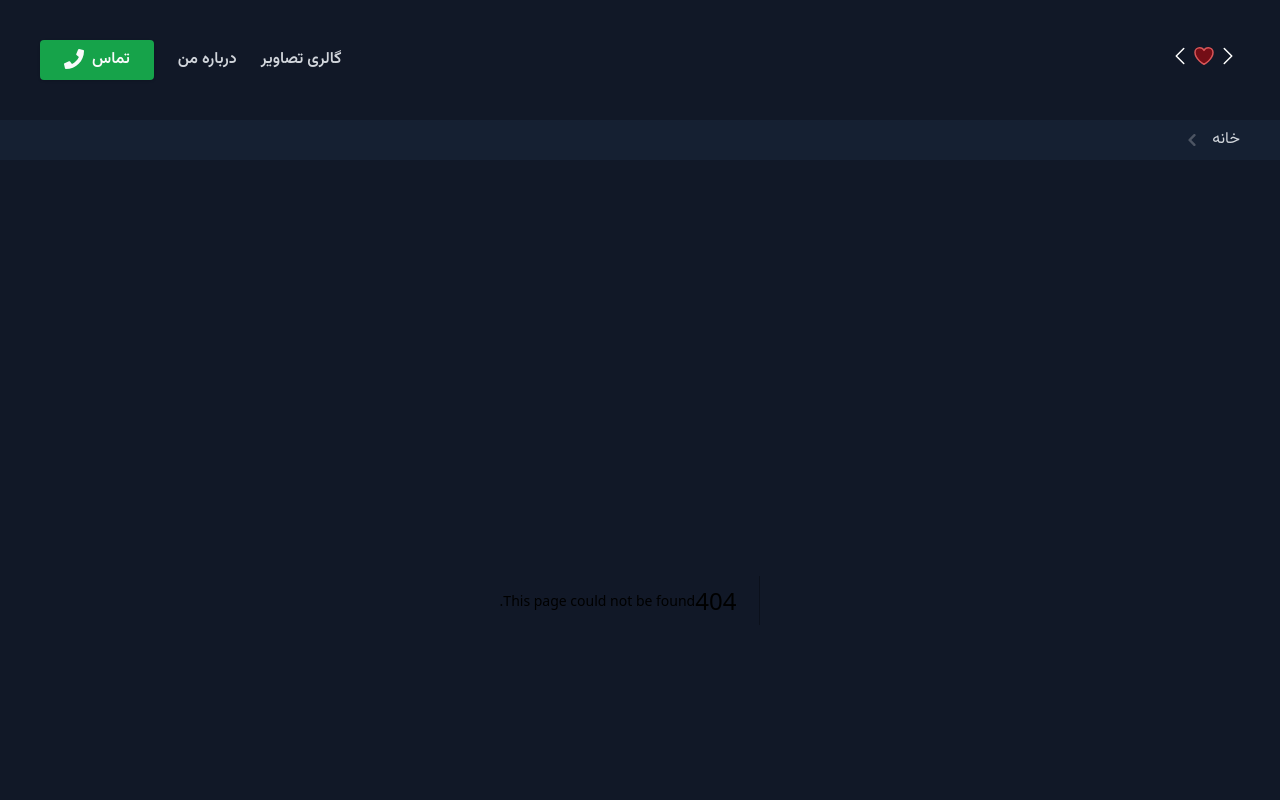
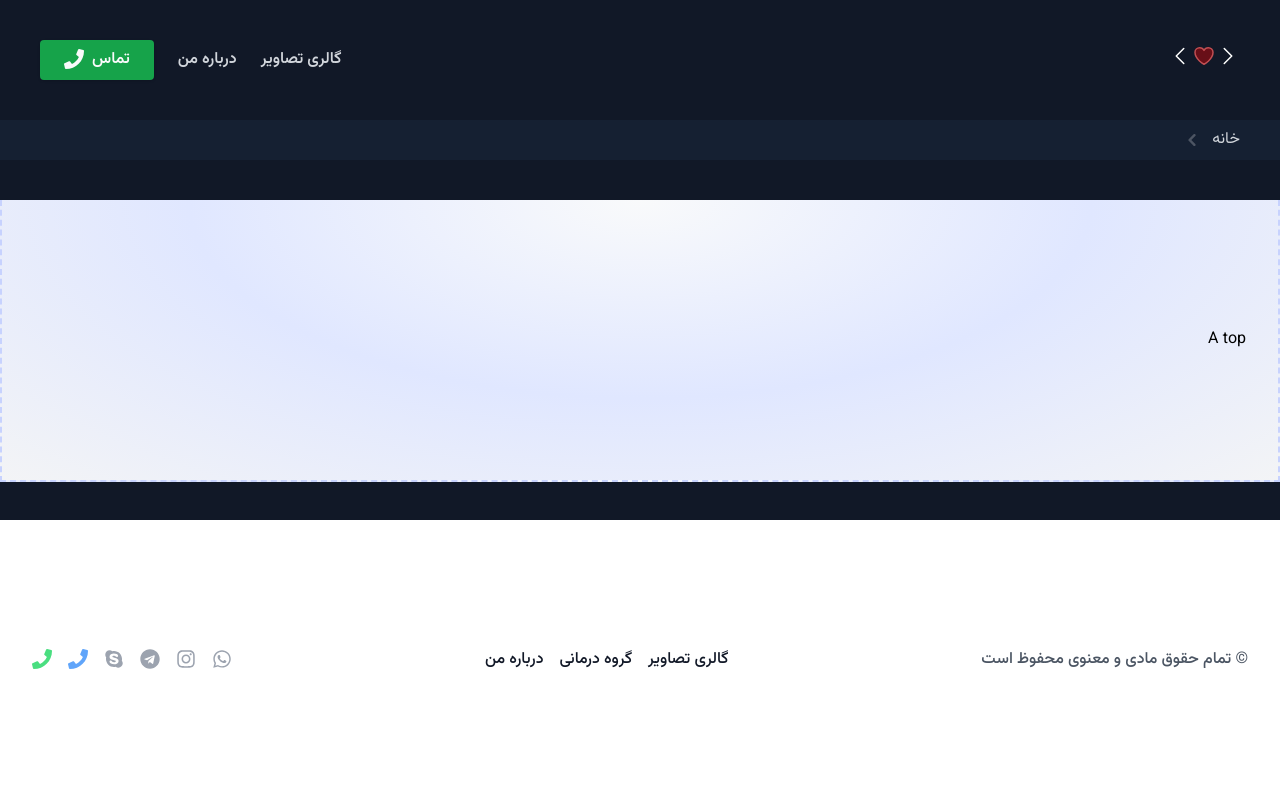
Before and after one commit to kave-me/asalkhadem-com, a Next.js app: page /contact in a window 1280 px wide. Before the commit this address had no page. Shown: the top 800 px of the page. Built offline with nearby package versions, Linux system fonts and the light colour scheme.

Commit message:
fix video in about page

```diff
--- a/src/app/about/page.tsx
+++ b/src/app/about/page.tsx
@@ -5,29 +5,24 @@ export default function About() {
 		<main id="page-content" className="flex flex-auto flex-col max-w-full">
 			<div className="bg-gray-900">
 				<div className="space-y-8 container xl:max-w-7xl mx-auto px-4 py-16 lg:px-8 lg:pb-32 lg:pt-12  border-x-2 border-dashed border-gray-800 bg-[radial-gradient(ellipse_at_center,_var(--tw-gradient-stops))] from-gray-800 to-gray-900">
-						<h2 className="text-3xl md:text-4xl font-extrabold mb-6 text-gray-100  ">
-							سلام! من <span className="text-indigo-600">عسل خادم</span> هستم
-						</h2>
-						<h3 className="text-lg md:text-xl md:leading-relaxed font-medium lg:w-1/2 text-gray-200">
-							خب حالا بیاید کمی  بیشتر با هم آشنا بشیم 🥰
-						</h3>
-
-
-					<div className="flex flex-col sm:flex-row sm:items-center sm:justify-center gap-4 mt-8">
+					<h2 className="text-3xl md:text-4xl font-extrabold mb-6 text-gray-100  ">
+						سلام! من <span className="text-indigo-600">عسل خادم</span> هستم
+					</h2>
+					<h3 className="text-base md:leading-relaxed font-medium text-gray-200">
+						خب حالا بیاید تو این ویدیو کمی بیشتر با هم آشنا بشیم 🥰
+					</h3>
+					<div className="py-8 mx-auto flex justify-center">
 						<VideoAboutMe/>
 					</div>
-					<p className="text-gray-200 text-sm mt-4 max-w-prose bg-gray-800 p-8 rounded shadow mx-auto leading-relaxed  ">
-						 دکترای تخصصی روانشناسی سلامت، روانشناس و روان درمانگر
+					<p className="text-gray-200 text-sm mt-4 max-w-prose bg-gray-800 p-8 rounded shadow mx-auto leading-relaxed ">دکترای تخصصی روانشناسی سلامت، روانشناس و روان درمانگر
 						و روان درمانی فردی و گروهی اگزیستانسیال
 						<br/>
 						اینجا هستم برای کمک به شما. برای اینکه بتوانید در مواجهه با انتخابات
 						مهم و تصمیمات زندگی خود، تحمل اضطراب و استرس کنار بیاید و با شرایط
 						پیچیده و آشفته زندگی، به خوبی سازگار بشید.
 					</p>
-
 				</div>
 				<AboutMeSection/>
-
 			</div>
 		</main>
 	);
--- /dev/null
+++ b/src/app/components/ContactMe/index.tsx
@@ -0,0 +1,10 @@
+export function ContactMeSection() {
+	return (
+		<div className="bg-gray-100">
+			<div
+				className="container xl:max-w-7xl mx-auto px-4 py-16 lg:px-8 lg:py-32 space-y-10 bg-[radial-gradient(ellipse_at_top,_var(--tw-gradient-stops))] from-gray-50 via-indigo-100 to-gray-100 border-x-2 border-dashed border-indigo-200 border-b-2">
+	A top
+			</div>
+		</div>
+	);
+}
--- a/src/app/components/JoinCommunity/index.tsx
+++ b/src/app/components/JoinCommunity/index.tsx
@@ -3,61 +3,38 @@ import React from "react";
 export function JoinCommunity() {
 	return (<div className="bg-white py-16 border-y-2 border-dashed border-indigo-100">
 		<div className="text-center">
-			<p className="text-sm  font-bold  mb-10 text-blue-700 opacity-80 ">
-				اگزیستانسیالیسم
-			</p>
+			<p className="text-sm  font-bold  mb-10 text-blue-700 opacity-80 ">اگزیستانسیالیسم</p>
 		</div>
 		<div className="container rounded   mx-auto max-w-max ">
 			<div className="text-center">
-
 				<h3 className="text-3xl md:text-4xl font-extrabold mb-6">
 					«وجود» و «ماهیت» چی هستند؟
 				</h3>
 				<p className="text-base  md:leading-relaxed font-medium text-gray-600 lg:w-2/3 mx-auto pb-16">
-
-            <span>
-
-            انسان ابتدا وجود دارد و سپس خود را
-            می‌سازد.
-            </span>
+					<span>انسان ابتدا وجود دارد و سپس خود رامی‌سازد.</span>
 					<br/>
-					<span>
-
-            انسان ابتدا چیزی نیست و بعد از آن چیزی می‌شود.
-</span>
+					<span>انسان ابتدا چیزی نیست و بعد از آن چیزی می‌شود.</span>
 					<br/>
-					<span>
-
-            انسان ابتدا
-            وجود دارد و سپس ماهیت می‌یابد.
-            </span>
+					<span>انسان ابتداوجود دارد و سپس ماهیت می‌یابد.</span>
 					<br/>
-					<span>
-            وجود انسان بر ماهیت او تقدم دارد.
-              </span>
+					<span>وجود انسان بر ماهیت او تقدم دارد.</span>
 					<br/>
-					<span>
-            انسان ابتدا وجود دارد و سپس خود را می‌سازد.
-</span>
-
-
+					<span>انسان ابتدا وجود دارد و سپس خود را می‌سازد.</span>
 				</p>
 				<svg
 					stroke="currentColor"
 					fill="none"
 					viewBox="0 0 24 24"
 					xmlns="http://www.w3.org/2000/svg"
-					className="text-indigo-500 mb-1 hi-outline hi-annotation inline-block w-24 h-24"
-				>
+					className="text-indigo-500 mb-1 hi-outline hi-annotation inline-block w-24 h-24">
 					<path
 						strokeLinecap="round"
 						strokeLinejoin="round"
 						strokeWidth="2"
-						d="M7 8h10M7 12h4m1 8l-4-4H5a2 2 0 01-2-2V6a2 2 0 012-2h14a2 2 0 012 2v8a2 2 0 01-2 2h-3l-4 4z"
-					></path>
+						d="M7 8h10M7 12h4m1 8l-4-4H5a2 2 0 01-2-2V6a2 2 0 012-2h14a2 2 0 012 2v8a2 2 0 01-2 2h-3l-4 4z"></path>
 				</svg>
 				<p
-					className=" text-base pt-4 md:text-base md:leading-relaxed font-black text-gray-600 lg:w-2/3 mx-auto text-indigo-700">
+					className=" text-base pt-4 md:text-base md:leading-relaxed font-black lg:w-2/3 mx-auto text-indigo-700">
 					انسان چیزی نیست جز همان که خود از خویش ساخته است و نخستین اصل، اصالت وجود است.
 				</p>
 			</div>
--- a/src/app/components/OfferCTA/HavingDoubt.tsx
+++ b/src/app/components/OfferCTA/HavingDoubt.tsx
@@ -16,7 +16,6 @@ interface iClaim {
 	description: string,
 	icon: React.ReactNode
 }
-
 
 const claims: iClaim[] = [
 	{
@@ -71,13 +70,15 @@ export const HavingDoubt = () => {
 		<section className="bg-white dark:bg-gray-900">
 			<div className="py-8 px-4 mx-auto max-w-screen-xl sm:py-16 lg:px-6">
 				<div className="max-w-screen-md mb-8 lg:mb-16">
-					<h3 className="mb-4 text-4xl tracking-tight font-extrabold text-gray-900 dark:text-white">اطمینان ندارم که این روش مناسب من هست یا نه 😕</h3>
-					<p className="text-gray-500 sm:text-xl dark:text-gray-400">این روش مناسب شماست اگر طحقق این موارد براتون با ارزش و با اهمیت هست، البته همیشه می‌تونی با من تماس بگیری. 🤙
+					<h3 className="mb-4 text-4xl tracking-tight font-extrabold text-gray-900 dark:text-white">اطمینان ندارم که این
+						روش مناسب من هست یا نه 😕</h3>
+					<p className="text-gray-500 sm:text-xl dark:text-gray-400">این روش مناسب شماست اگر طحقق این موارد براتون با
+						ارزش و با اهمیت هست، البته همیشه می‌تونی با من تماس بگیری. 🤙
 					</p>
 				</div>
 				<div className="space-y-8 md:grid md:grid-cols-2 lg:grid-cols-3 md:gap-12 md:space-y-0">
 					{
-						claims.map((claim, index) => {
+						claims.map((claim) => {
 							return (
 								<div key={claim.title}>
 									<div
--- /dev/null
+++ b/src/app/contact/page.tsx
@@ -0,0 +1,11 @@
+import {ContactMeSection} from 'components/ContactMe';
+
+export default function Contact() {
+	return (
+		<main id="page-content" className="flex flex-auto flex-col max-w-full">
+			<div className="bg-gray-900">
+				<ContactMeSection/>
+			</div>
+		</main>
+	);
+}
```
Also changed, not shown: src/app/components/Hero/DarkHero.tsx (+17 -11 lines).
